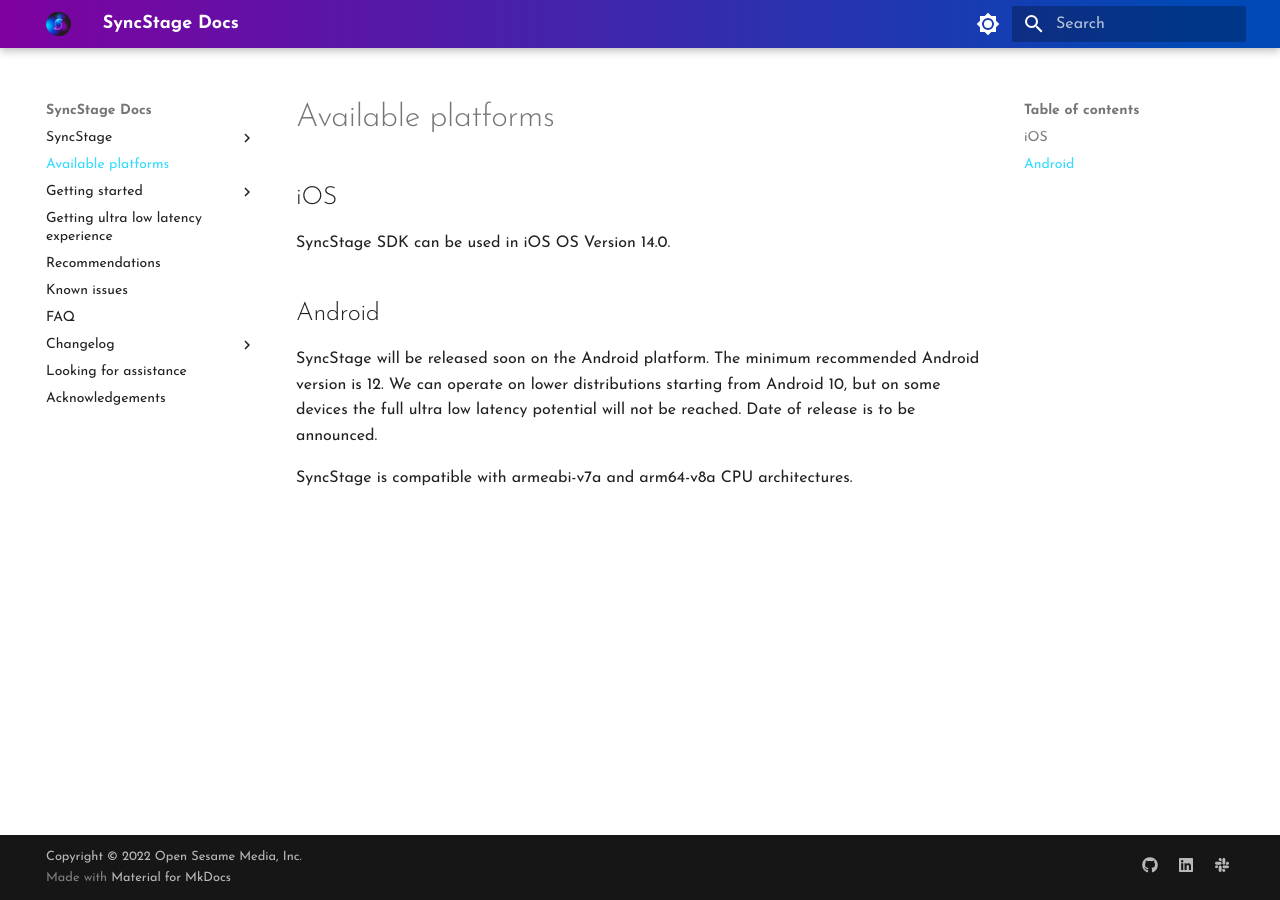
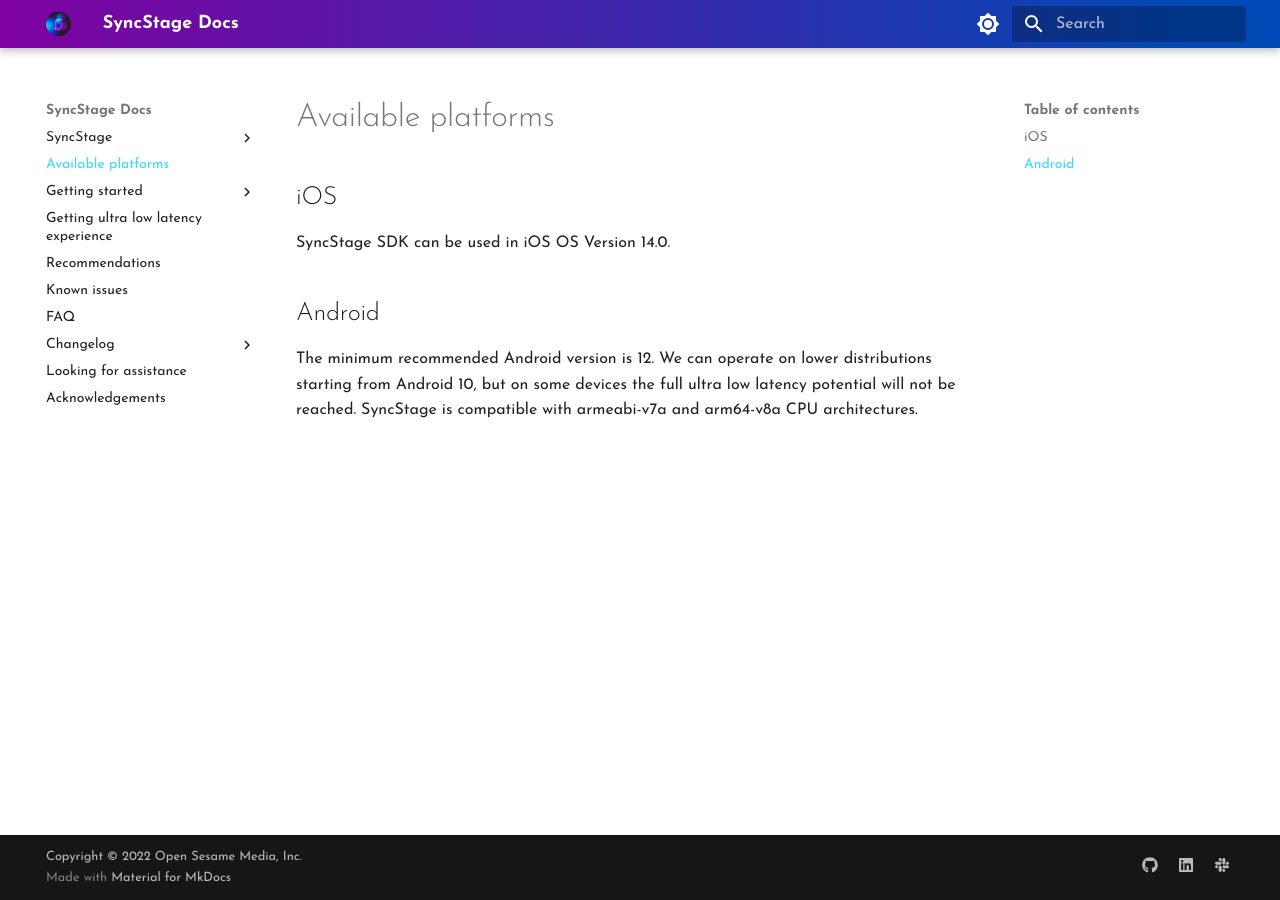
Before and after one commit to opensesamemedia/syncstage-docs, an MkDocs documentation site: the page built from docs/platforms.md, in a window 1280 px wide. Built offline with MkDocs 1.6.1 and Material for MkDocs 9.7.7, drawn with Linux system fonts in a browser that asks for light colours.

Commit message:
available platforms

```diff
--- a/docs/platforms.md
+++ b/docs/platforms.md
@@ -4,6 +4,4 @@
 
 ## Android
 
-SyncStage will be released soon on the Android platform. The minimum recommended Android version is 12. We can operate on lower distributions starting from Android 10, but on some devices the full ultra low latency potential will not be reached. Date of release is to be announced.
-
-SyncStage is compatible with armeabi-v7a and arm64-v8a CPU architectures.
+The minimum recommended Android version is 12. We can operate on lower distributions starting from Android 10, but on some devices the full ultra low latency potential will not be reached. SyncStage is compatible with armeabi-v7a and arm64-v8a CPU architectures.
```
